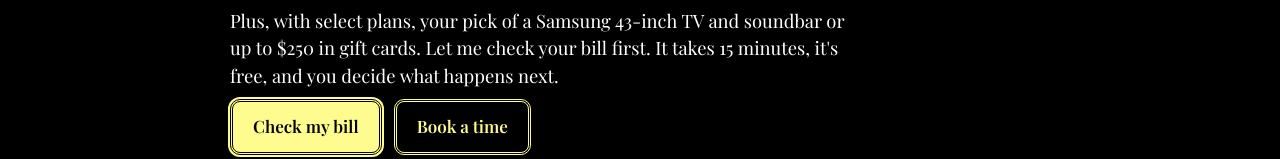
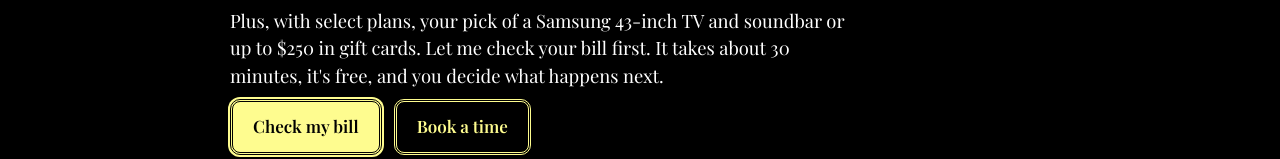
Before and after one commit to Flofokuz/prologic-site, a plain HTML site: page internet/index.html in a window 1280 px wide. Shown: the part 274-433 px from the top of the page. Drawn offline with nearby package versions, Linux system fonts and the light colour scheme.

Commit message:
Internet page: bill check takes about 30 minutes
Matches the Free Telecom Audit booking length.

Co-Authored-By: Claude Opus 5.5 <noreply@anthropic.com>
Claude-Session: https://claude.ai/code/session_01SdDMzMZxQhMegeXEgCU3eA

```diff
--- a/internet/index.html
+++ b/internet/index.html
@@ -4,7 +4,7 @@
 <meta charset="utf-8">
 <meta name="viewport" content="width=device-width, initial-scale=1">
 <title>New home internet: 2 months on us, plus a free TV or gift cards · Prologic Strategies</title>
-<meta name="description" content="New home internet in the Bronx and NYC: 2 months on us, plus a Samsung 43-inch TV and soundbar or up to $250 in gift cards with select plans. Free 15-minute bill check.">
+<meta name="description" content="New home internet in the Bronx and NYC: 2 months on us, plus a Samsung 43-inch TV and soundbar or up to $250 in gift cards with select plans. Free 30-minute bill check.">
 <link rel="preconnect" href="https://fonts.googleapis.com">
 <link rel="preconnect" href="https://fonts.gstatic.com" crossorigin>
 <link href="https://fonts.googleapis.com/css2?family=Archivo+Black&family=Oswald:wght@200;300;400;500&family=Playfair+Display:wght@400;600&display=swap" rel="stylesheet">
@@ -186,7 +186,7 @@ form.card input,form.card select{font:17px system-ui,sans-serif;color:#fff;backg
     </header>
     <div class="title">
       <h1>New home internet. <b>2 MONTHS ON US.</b></h1>
-      <p>Plus, with select plans, your pick of a Samsung 43-inch TV and soundbar or up to $250 in gift cards. Let me check your bill first. It takes 15 minutes, it's free, and you decide what happens next.</p>
+      <p>Plus, with select plans, your pick of a Samsung 43-inch TV and soundbar or up to $250 in gift cards. Let me check your bill first. It takes about 30 minutes, it's free, and you decide what happens next.</p>
       <div class="btns"><a class="btn solid pulse" href="#check">Check my bill</a><a class="btn ghost" href="https://cal.com/flo-fokuz-yriw4c/free-telecom-audit">Book a time</a></div>
     </div>
   </div>
```
